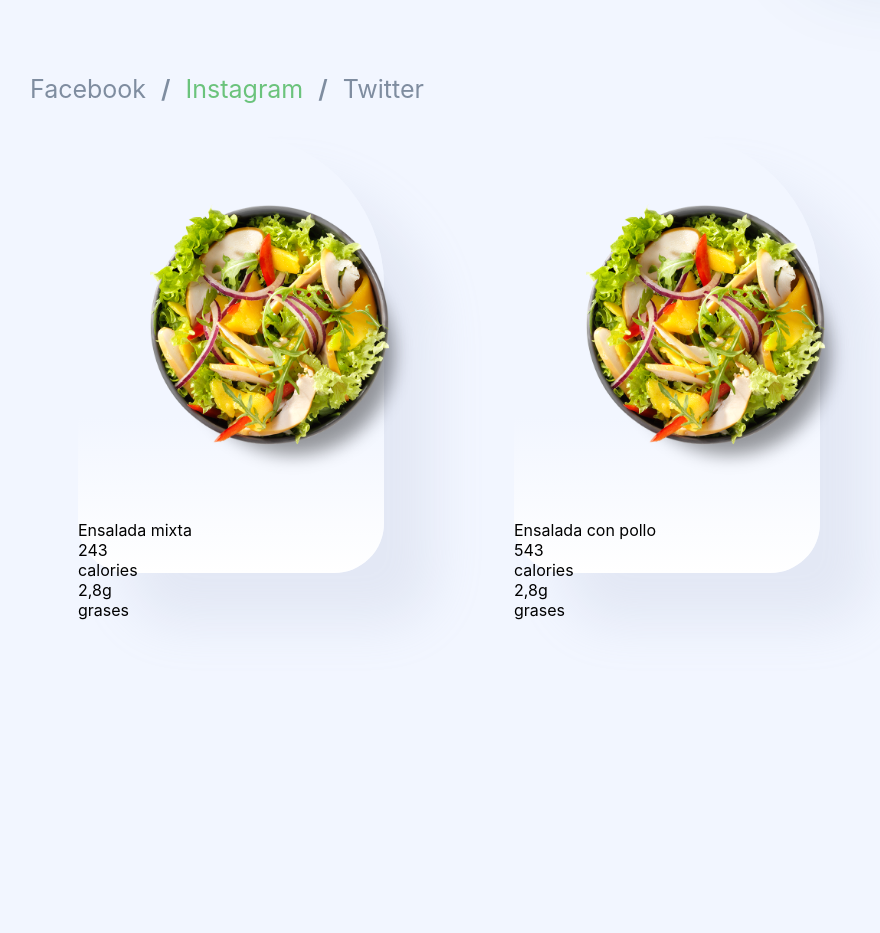
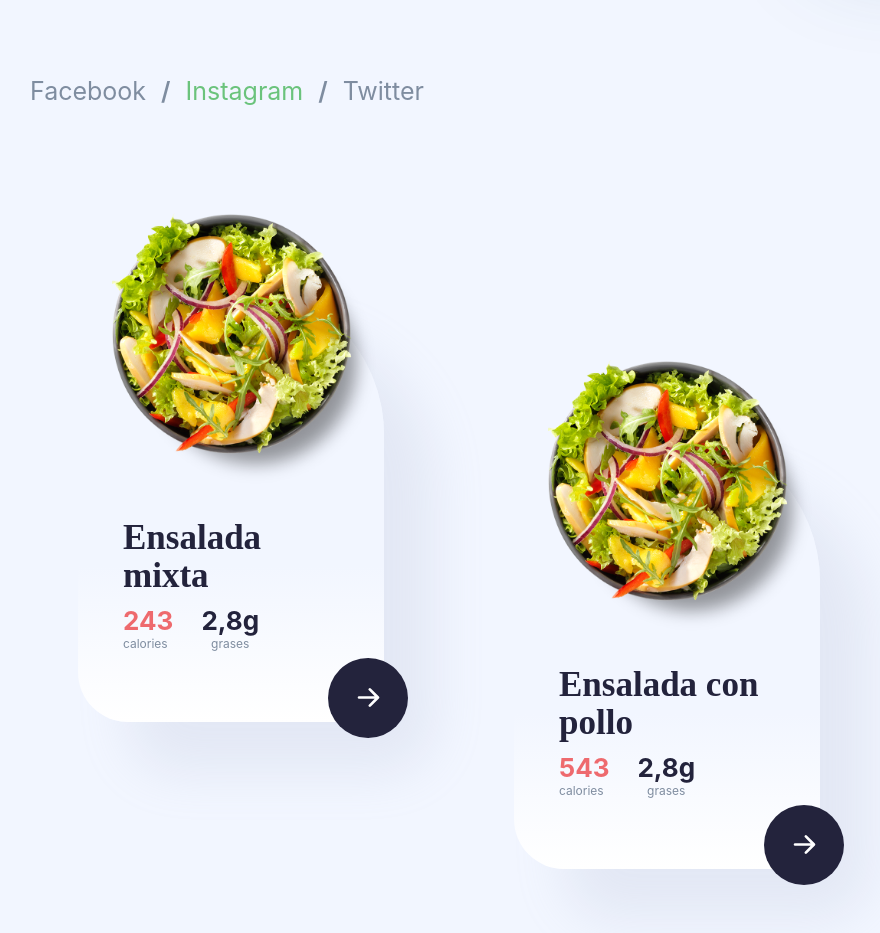
Before and after one commit to gonjila/Daietto, a React (Create React App) app: page / in a window 1280 px wide. Shown: the part 860-1793 px from the top of the page, without its empty margins (140-1020 px from the left). Built offline with nearby package versions, Linux system fonts and the light colour scheme.

Commit message:
finish salad components

```diff
--- a/src/components/Navbar.jsx
+++ b/src/components/Navbar.jsx
@@ -25,9 +25,11 @@ const Navbar = () => {
 export default Navbar;
 
 const Container = styled.div`
-    height: 4.0981rem;
+    width: 99rem;
+    height: 4.2231rem;
+    background: transparent;
     margin: 3.75rem 0 10.3125rem;
-    /* background: red; */
+
     display: flex;
     justify-content: space-between;
     align-items: center;
--- a/src/components/descubre/Descubre.jsx
+++ b/src/components/descubre/Descubre.jsx
@@ -5,8 +5,20 @@ function Descubre() {
     return (
         <Container>
             <div id="salads">
-                <Salad img="images/salad1.png" text="Ensalada mixta" calories="243" grases="2,8g" />
-                <Salad img="images/salad1.png" text="Ensalada con pollo" calories="543" grases="2,8g" />
+                <Salad
+                    id="firstSalad"
+                    img="images/salad1.png"
+                    text="Ensalada mixta"
+                    calories="243"
+                    grases="2,8g"
+                />
+                <Salad
+                    id="secondSalad"
+                    img="images/salad1.png"
+                    text="Ensalada con pollo"
+                    calories="543"
+                    grases="2,8g"
+                />
             </div>
             <Text></Text>
         </Container>
@@ -20,11 +32,18 @@ const Container = styled.div`
     height: 734px;
     background: transparent;
 
+    display: flex;
+
     #salads {
         width: 50%;
 
         display: flex;
         justify-content: space-between;
+        align-items: center;
+
+        #secondSalad {
+            align-self: flex-end;
+        }
     }
 `;
 
--- a/src/components/descubre/Salad.jsx
+++ b/src/components/descubre/Salad.jsx
@@ -1,19 +1,25 @@
 import styled from "styled-components";
+import { HiArrowRight } from "react-icons/hi";
 
-function Salad({ img, text, calories, grases }) {
+function Salad({ id, img, text, calories, grases }) {
     return (
-        <Container>
+        <Container id={id}>
             <img alt="salad" src={img} />
-            <p>{text}</p>
-            <div>
+            <div id="saladInformationWrapper">
+                <p id="saladName">{text}</p>
                 <div>
-                    <p>{calories}</p>
-                    <p>calories</p>
+                    <div id="calories">
+                        <p className="caloriesAndGrasesNumber">{calories}</p>
+                        <p className="caloriesAndGrasesText">calories</p>
+                    </div>
+                    <div id="grases">
+                        <p className="caloriesAndGrasesNumber">{grases}</p>
+                        <p className="caloriesAndGrasesText">grases</p>
+                    </div>
                 </div>
-                <div>
-                    <p>{grases}</p>
-                    <p>grases</p>
-                </div>
+            </div>
+            <div id="SaladArrowWrapper">
+                <HiArrowRight style={{ width: "27px", height: "27px", color: "white" }} />
             </div>
         </Container>
     );
@@ -24,7 +30,78 @@ export default Salad;
 const Container = styled.div`
     width: 306px;
     height: 440px;
+    padding: 0 45px;
     border-radius: 153px 153px 50px 50px;
     background: linear-gradient(#f2f6ff 0%, #f2f6ff 64.59%, #fff 100%);
     box-shadow: 50px 50px 50px rgba(171, 182, 204, 0.2);
+    position: relative;
+
+    img {
+        width: 383px;
+        height: 383px;
+        position: relative;
+        bottom: 140px;
+        left: -83.5px;
+    }
+    #saladInformationWrapper {
+        position: relative;
+        bottom: 150px;
+
+        #saladName {
+            font-family: "Google Sans";
+            font-weight: bold;
+            font-size: 35px;
+            line-height: 38px;
+            text-align: left;
+            color: #23233c;
+            margin-bottom: 10px;
+        }
+
+        div {
+            width: 143px;
+            height: 50px;
+            background: transparent;
+
+            display: flex;
+
+            #calories {
+                flex-direction: column;
+                /* align-items: center; */
+
+                .caloriesAndGrasesNumber {
+                    color: #ee6a6e;
+                }
+            }
+            #grases {
+                flex-direction: column;
+                align-items: center;
+            }
+
+            .caloriesAndGrasesNumber {
+                font-weight: bold;
+                font-size: 26px;
+                text-align: left;
+                color: #23233c;
+            }
+            .caloriesAndGrasesText {
+                font-weight: normal;
+                font-size: 12px;
+                text-align: left;
+                color: #7f8da0;
+            }
+        }
+    }
+    #SaladArrowWrapper {
+        width: 80px;
+        height: 80px;
+        border-radius: 50%;
+        background: #23233c;
+        position: absolute;
+        bottom: -16px;
+        right: -24px;
+
+        display: flex;
+        align-items: center;
+        justify-content: center;
+    }
 `;
```
